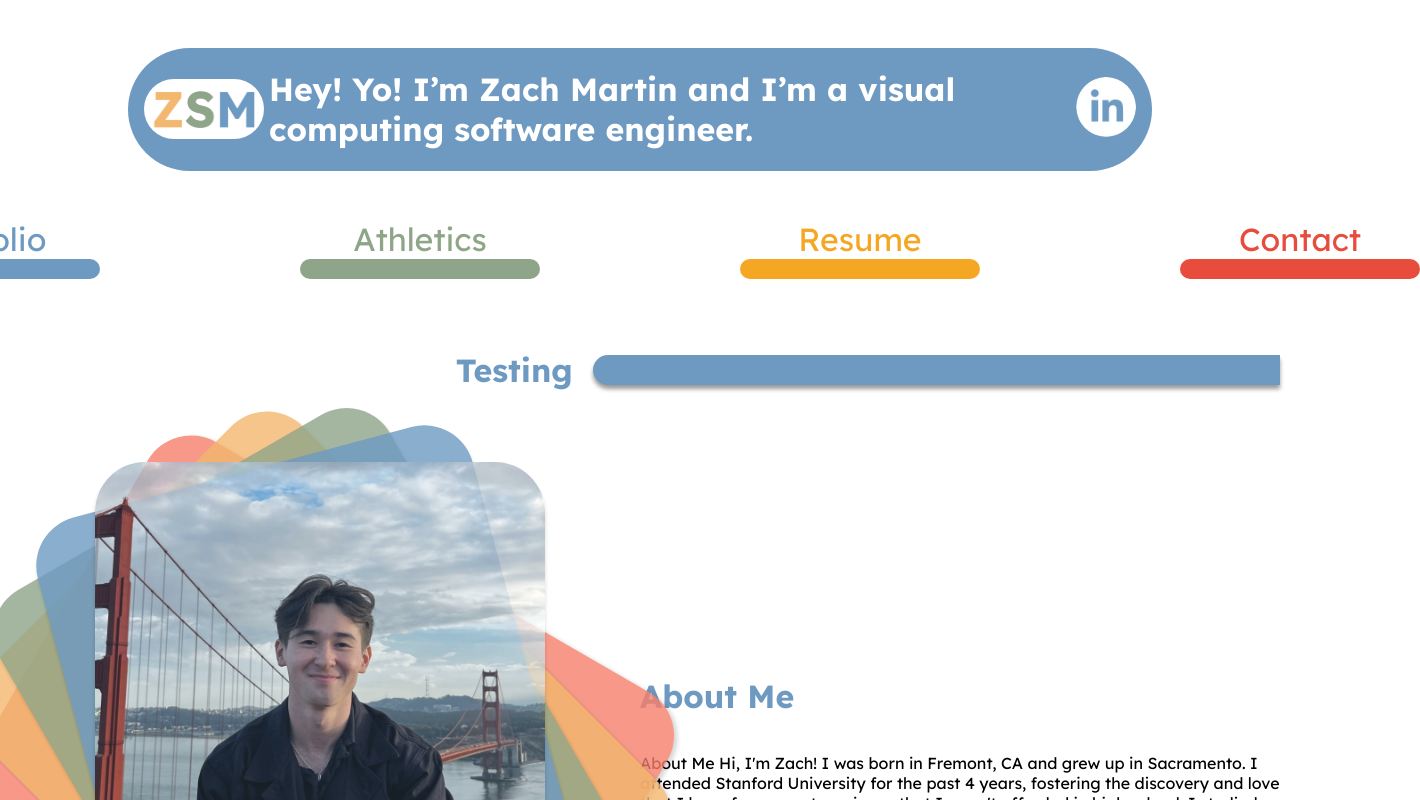
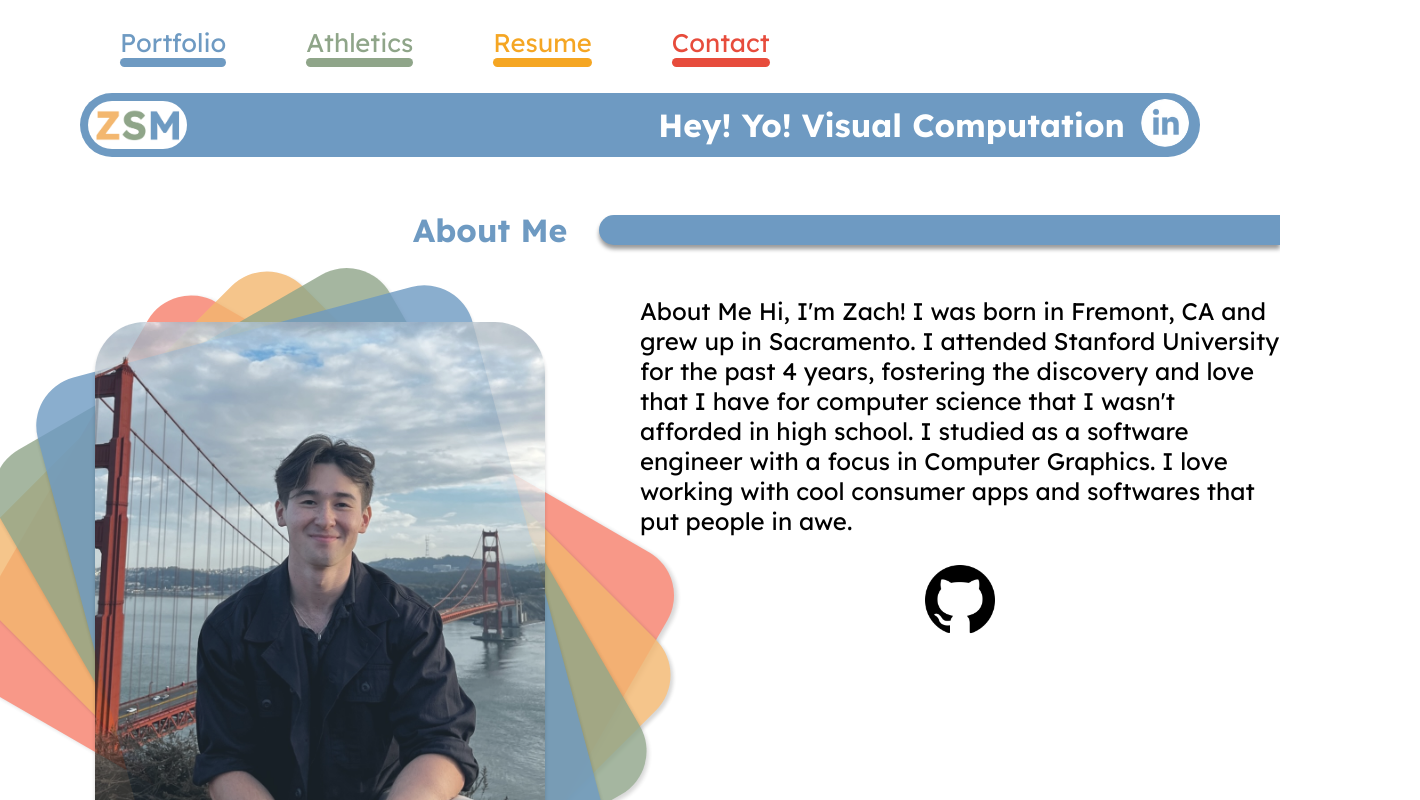
Before and after one commit to Zachshotamartin/portfolio-website, a React (Create React App) app: page / in a window 1280 px wide. Shown: the top 800 px of the page, 1420 px wide, since content can reach past the window. Built offline with nearby package versions, Linux system fonts and the light colour scheme.

Commit message:
Added section breakup lines and formatting as well as fixed a lot of the window resizing issues

```diff
--- a/src/App.js
+++ b/src/App.js
@@ -11,15 +11,19 @@ function App() {
   return (
     <div className="App">
       <header className="App-header">
+        <Navigation />
         <Banner />
-        <Navigation />
       </header>
       <main>
-        <Line text="Testing" from="right" />
+        <Line text="About Me" from="right" />
         <Main />
+        <Line text="Athletics" from="left" />
+        <Athletics />
+        <Line text="Portfolio" from="right" />
         <Portfolio />
-        <Athletics />
+        <Line text="Contact" from="left" />
         <Contact />
+        <Line text="Resume" from="right" />
         <Resume />
       </main>
       <footer>
--- a/src/components/Line/Line.module.css
+++ b/src/components/Line/Line.module.css
@@ -1,14 +1,14 @@
-.textLeft {
-  color: #6e9ac2;
-  flex: 1;
-  text-align: left;
-}
 .textLeft {
   color: #6e9ac2;
   flex: 1;
   text-align: right;
-  margin-right: 20px;
-  align-items: center;
+  margin-right: 2rem;
+}
+.textRight {
+  color: #6e9ac2;
+  flex: 1;
+  text-align: left;
+  margin-left: 2rem;
 }
 .container {
   display: flex;
--- a/src/components/banner/Banner.js
+++ b/src/components/banner/Banner.js
@@ -11,9 +11,7 @@ const Banner = () => {
         alt="Site Logo"
         className={`${styles.image} ${styles.imageLeft}`}
       />
-      <h1 className={styles.text}>
-        Hey! Yo! I’m Zach Martin and I’m a visual computing software engineer.
-      </h1>
+      <h1 className={styles.text}>Hey! Yo! Visual Computation</h1>
       <a
         href="https://www.linkedin.com/in/zachary-martin-0a6437185/"
         target="_blank"
--- a/src/components/banner/Banner.module.css
+++ b/src/components/banner/Banner.module.css
@@ -1,33 +1,34 @@
+/*************  ✨ Codeium Command 🌟  *************/
 .container {
   display: flex;
   flex-direction: row;
   align-items: center;
-  justify-content: flex-start;
   background-color: #6e9ac2;
   border-radius: 1000px;
-  margin: 3rem 10%;
-  padding: 0 1rem;
-
+  margin: 0 5rem;
+  height: 4rem;
+  margin-bottom: 2rem;
 }
 
 .text {
   flex: 1;
-  padding-left: "0px";
-  padding-right: "0px";
   color: white;
+  flex-shrink: 0;
+  white-space: nowrap;
+  text-align: right;
+  margin-right: 1rem;
 }
 
-.image {
-  height: 60px;
-  width: 60px;
-}
 .imageLeft {
-  margin-right: 5px;
+  margin-left: 0.5rem;
   border-radius: 1000px;
-  width: 120px;
+  height: 3rem;
+  width: auto;
 }
 
 .imageRight {
-  margin-left: 5px;
+  margin-right: 0.7rem;
   border-radius: 1000px;
+  height: 3rem;
+  width: auto;
 }
--- a/src/components/main/Main.js
+++ b/src/components/main/Main.js
@@ -1,13 +1,13 @@
 import React from "react";
 import styles from "./Main.module.css";
 import Headshot from "../headshot/Headshot";
+import githubLogo from "../../res/images/githubIcon.png";
 const Main = () => {
   return (
     <div className={styles.container}>
       <Headshot />
 
       <div className={styles.textContainer}>
-        <h1 className={styles.text}>About Me</h1>
         <p className={styles.text}>
           About Me Hi, I'm Zach! I was born in Fremont, CA and grew up in
           Sacramento. I attended Stanford University for the past 4 years,
@@ -16,6 +16,13 @@ const Main = () => {
           with a focus in Computer Graphics. I love working with cool consumer
           apps and softwares that put people in awe.
         </p>
+        <a
+          href="https://github.com/Zachshotamartin"
+          target="_blank"
+          rel="noreferrer"
+        >
+          <img src={githubLogo} alt="Github" className={styles.icon} />
+        </a>
       </div>
     </div>
   );
--- a/src/components/main/Main.module.css
+++ b/src/components/main/Main.module.css
@@ -14,11 +14,18 @@
   display: flex;
   flex-direction: column;
   align-items: center;
-  justify-content: center;
   flex: 1;
   text-align: left;
 }
-h1 {
-  color: #6e9ac2;
-  width: 100%;
+.text {
+  font-size: 1.5rem;
 }
+.icon {
+  width: 5rem;
+  height: 5rem;
+  transition: ease-in-out 0.4s;
+}
+.icon:hover {
+  transform: scale(1.1);
+  cursor: pointer;
+}
--- a/src/components/navigation/Navigation.module.css
+++ b/src/components/navigation/Navigation.module.css
@@ -1,27 +1,13 @@
 .container {
-  display: flex;
-  justify-content: center;
   align-items: center;
-  padding: 0 20px;
-  font-size: 2rem;
-  text-align: center;
-  margin-bottom: 50px;
+  font-size: 1.6rem;
 }
 
 .listItem {
   background-color: #6e9ac2;
-  width: 200px;
-  padding: 10px 20px;
+  padding: 0.3rem 1rem;
   border-radius: 1000px;
   transition: transform 0.3s ease-in-out, background-color 0.3s ease-in-out;
-}
-
-.listItem:hover {
-  transform: rotate(-5deg);
-}
-
-.listItem:last-child {
-  margin-right: 0;
 }
 
 .blue {
@@ -43,17 +29,18 @@
 .link {
   text-decoration: none;
 }
+.link:hover ~ .listItem {
+  transform: rotate(-5deg);
+}
 
 .list {
   display: flex;
   list-style: none;
-  margin: 0;
-  padding: 0;
-  gap: 200px;
+  gap: 5rem;
+  flex-direction: row;
+  margin-left: 5rem;
+}
 
-  justify-content: center;
-  flex-direction: row;
-}
 .blueContainer {
   background-color: #6e9ac2;
 }
```
Also changed, not shown: src/res/images/githubIcon.png (added).
